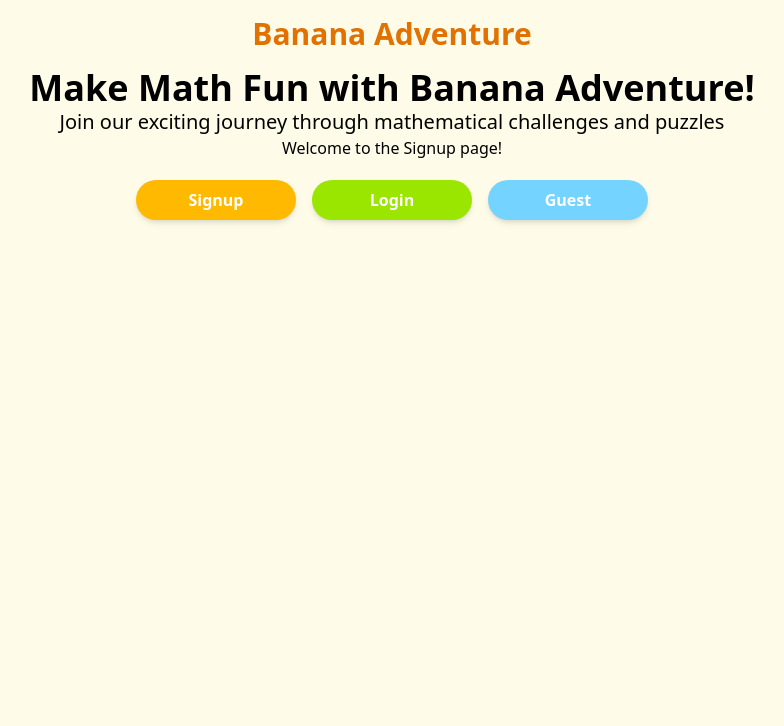
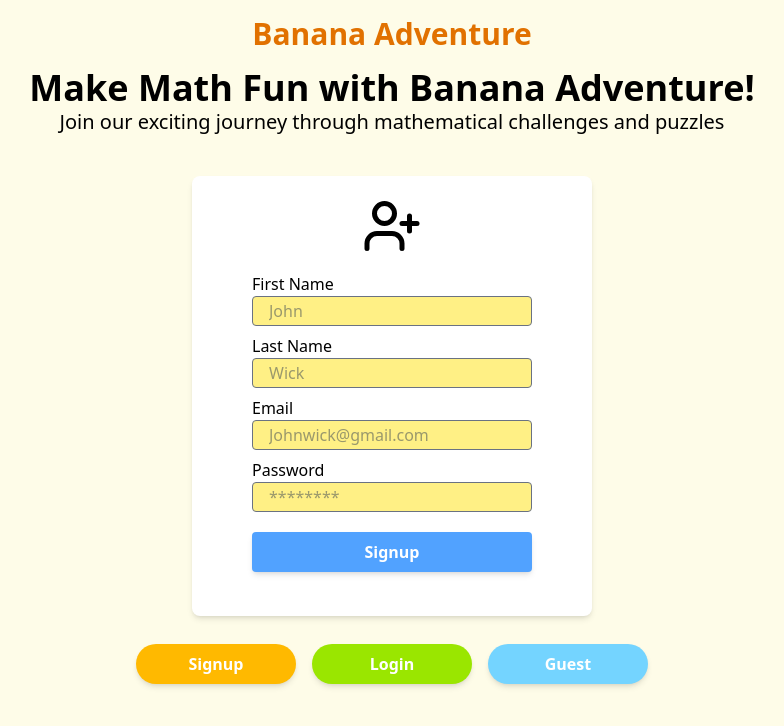
Before and after one commit to BeetaCode/SFEGameAPP, a React (Vite) app in the folder sfegameapp/: page /signup in a window 1280 px wide. Shown: the top 726 px of the page, without its empty margins (248-1032 px from the left). Built offline with nearby package versions, Linux system fonts and the light colour scheme.

Commit message:
Adding signup feature

```diff
--- a/sfegameapp/package.json
+++ b/sfegameapp/package.json
@@ -11,6 +11,7 @@
   },
   "dependencies": {
     "@tailwindcss/vite": "^4.0.12",
+    "axios": "^1.8.2",
     "lucide-react": "^0.479.0",
     "react": "^19.0.0",
     "react-dom": "^19.0.0",
--- a/sfegameapp/src/components/SignupForm.tsx
+++ b/sfegameapp/src/components/SignupForm.tsx
@@ -1,75 +1,145 @@
 import { useState } from 'react';
-import userdata from '../interfaces/userdata';
-// import { toast } from "react-toastify";
+import { userData } from '../interfaces/userdata';
+import { toast } from 'react-toastify';
+import { signupUser } from '../services/authService';
+import { AxiosError } from 'axios';
+import { useNavigate } from 'react-router-dom';
 
-interface signupUserData {
-  userData: userdata[];
-}
+function SignupForm() {
+  const navigate = useNavigate();
 
-function SignupForm({userData}: signupUserData) {
-  const [formData, setFormData] = useState(signupUserData);
+  const [formData, setFormData] = useState<userData>({
+    firstName: '',
+    lastname: '',
+    email: '',
+    password: '',
+  });
 
   const handleSubmit = async (e: React.FormEvent<HTMLFormElement>) => {
     e.preventDefault();
-  //   try {
-  //     const response = await registerUser(formData);
 
-  //     if (response.message === "success") {
-  //       toast.success("Successfully registered");
-  //       onSuccess(); // Call the onSuccess callback
-  //     }
-  //   } catch (error) {
-  //     if (
-  //       Array.isArray(error.response?.data) &&
-  //       error.response.data[0]?.includes("is already taken")
-  //     ) {
-  //       toast.error("There is an existing account with this Email.");
-  //     } else {
-  //       toast.error("Unknown error occurred. Please try again!");
-  //     }
-  // };
+    if (
+      !formData.firstName.trim() ||
+      !formData.lastname.trim() ||
+      !formData.email.trim() ||
+      !formData.password.trim()
+    ) {
+      toast.error('Please fill out all fields.');
+      return;
+    }
+
+    try {
+      // Call the signupUser function with formData
+      const response = await signupUser(formData);
+
+      //Handle success
+      if (response.message === 'success') {
+        toast.success('Registered successfully. Please confirm your email.');
+        setFormData({
+          firstName: '',
+          lastname: '',
+          email: '',
+          password: '',
+        });
+        navigate('/Login');
+      }
+    } catch (error) {
+      // Handle errors
+      // Type guard to check if the error is an AxiosError
+      if (error instanceof AxiosError) {
+        if (
+          Array.isArray(error.response?.data) &&
+          error.response.data[0]?.includes('is already taken')
+        ) {
+          toast.error('There is an existing account with this email.');
+        } else {
+          toast.error(error.response?.data[0]);
+        }
+      } else if (error instanceof Error) {
+        // Handle generic errors
+        toast.error(error.message);
+      } else {
+        // Handle unknown errors
+        toast.error('An unexpected error occurred.');
+      }
+    }
+  };
 
   return (
     <form
-      className="flex"
+      className="w-full max-w-lg"
       onSubmit={handleSubmit}
     >
+      <div className="flex flex-wrap -mx-5 -mb-10">
+        <div className="signupdiv">
+          <div className="signupinternaldiv">
+            <label className='signuplabels" for="grid-first-name'>
+              First Name
+            </label>
             <input
+              className="signuptextfield"
               type="text"
-        placeholder="First Name"
+              placeholder="John"
               value={formData.firstName}
               onChange={(e) =>
                 setFormData({ ...formData, firstName: e.target.value })
               }
               required
             />
+          </div>
+          <div className="signupinternaldiv">
+            <label className='signuplabels" for="grid-first-name'>
+              Last Name
+            </label>
             <input
+              className="signuptextfield"
               type="text"
-        placeholder="Last Name"
+              placeholder="Wick"
               value={formData.lastname}
-        onChange={(e) => setFormData({ ...formData, lastname: e.target.value })}
+              onChange={(e) =>
+                setFormData({ ...formData, lastname: e.target.value })
+              }
               required
             />
+          </div>
+          <div className="signupinternaldiv">
+            <label className='signuplabels" for="grid-first-name'>Email</label>
             <input
+              className="signuptextfield"
               type="email"
-        placeholder="Email"
+              placeholder="Johnwick@gmail.com"
               value={formData.email}
-        onChange={(e) => setFormData({ ...formData, email: e.target.value })}
+              onChange={(e) =>
+                setFormData({ ...formData, email: e.target.value })
+              }
               required
             />
+          </div>
+          <div className="signupinternaldiv">
+            <label className='signuplabels" for="grid-first-name'>
+              Password
+            </label>
             <input
+              className="signuptextfield"
               type="password"
-        placeholder="Password"
+              placeholder="********"
               value={formData.password}
-        onChange={(e) => setFormData({ ...formData, password: e.target.value })}
+              onChange={(e) =>
+                setFormData({ ...formData, password: e.target.value })
+              }
               required
             />
+          </div>
+        </div>
+        <div className="pt-3">
           <button
             type="submit"
-        className="register-button"
+            className="usersignupbutton signupbuttonshadow"
           >
             Signup
           </button>
+        </div>
+      </div>
     </form>
   );
 }
--- a/sfegameapp/src/interfaces/userdata.ts
+++ b/sfegameapp/src/interfaces/userdata.ts
@@ -1,4 +1,4 @@
-export default interface userData {
+export interface userData {
   firstName: string;
   lastname: string;
   email: string;
--- a/sfegameapp/src/pages/Signup.tsx
+++ b/sfegameapp/src/pages/Signup.tsx
@@ -1,11 +1,23 @@
 import Header from '../components/Header';
 import NavigationButtons from '../components/NavigationButtons';
+import SignupForm from '../components/SignupForm';
+import '../styles/signup.css';
+import { UserPlus } from 'lucide-react';
 
 function Signup() {
   return (
     <div className="h-screen bg-yellow-50">
       <Header />
-      <p className="text-center">Welcome to the Signup page!</p>
+      <div className="flex flex-col items-center pt-10 pb-2">
+        <div className="flex">
+          <div className="backgroundwhitebox ">
+            <UserPlus className="signupicon" />
+            <div className="mt-0">
+              <SignupForm />
+            </div>
+          </div>
+        </div>
+      </div>
       <NavigationButtons />
     </div>
   );
--- a/sfegameapp/src/services/authService.ts
+++ b/sfegameapp/src/services/authService.ts
@@ -0,0 +1,9 @@
+import axios from 'axios';
+import { userData } from '../interfaces/userdata';
+
+const API_AUTH_URL = 'https://localhost:5001/api/auth';
+
+export const signupUser = async (userData: userData) => {
+  const response = await axios.post(`${API_AUTH_URL}/signup`, userData);
+  return response.data;
+};
--- /dev/null
+++ b/sfegameapp/src/styles/signup.css
@@ -0,0 +1,33 @@
+@import 'tailwindcss';
+
+.signupicon {
+  @apply w-15 h-15 rounded-e-md text-black;
+}
+
+.backgroundwhitebox {
+  @apply bg-white rounded-lg p-20 w-100 h-110 shadow-md pt-4 flex flex-col items-center justify-center;
+}
+
+.signuplabels {
+  @apply block tracking-wide text-gray-700 text-xs font-bold mb-2;
+}
+
+.signuptextfield {
+  @apply appearance-none block w-70 bg-yellow-200 text-gray-700 border border-gray-500 rounded py-1 px-4 mb-0 leading-tight focus:outline-none focus:bg-yellow-100;
+}
+
+.signupdiv {
+  @apply flex flex-wrap pt-2 pb-2;
+}
+
+.signupinternaldiv {
+  @apply flex flex-wrap mt-2;
+}
+
+.signupbuttonshadow {
+  @apply shadow-md;
+}
+
+.usersignupbutton {
+  @apply bg-blue-400 hover:bg-amber-600 text-white font-bold py-2 rounded w-70 cursor-pointer pb-2;
+}
```
Also changed, not shown: 1 other file (tests, documents, lock files or other folders). Lines whose indentation alone changed are shown as unchanged.
